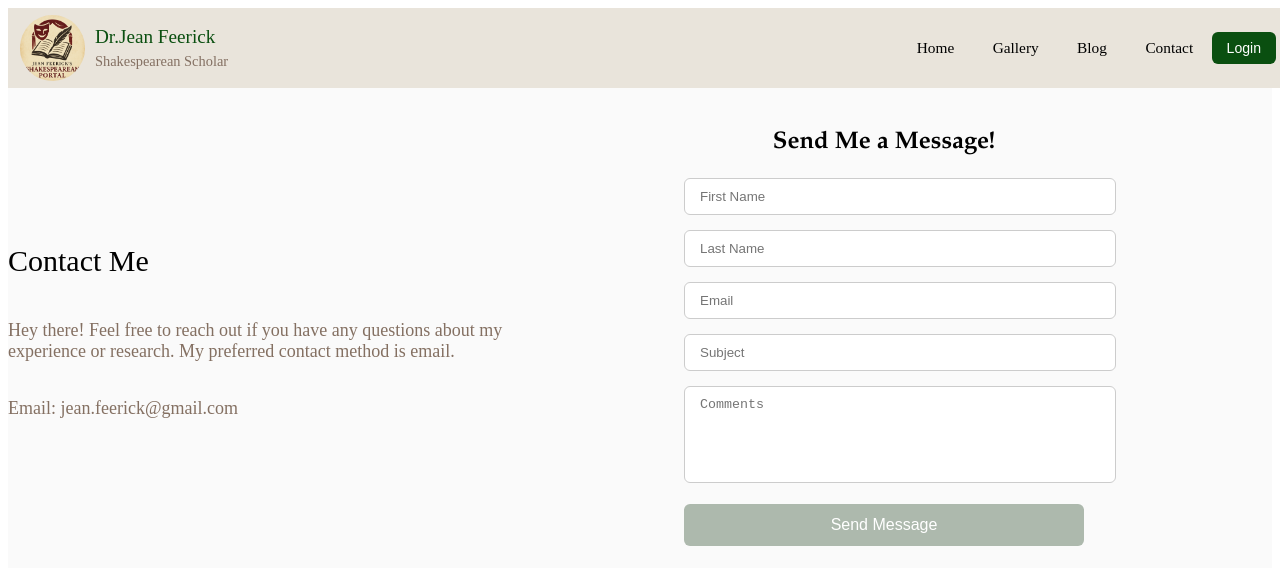
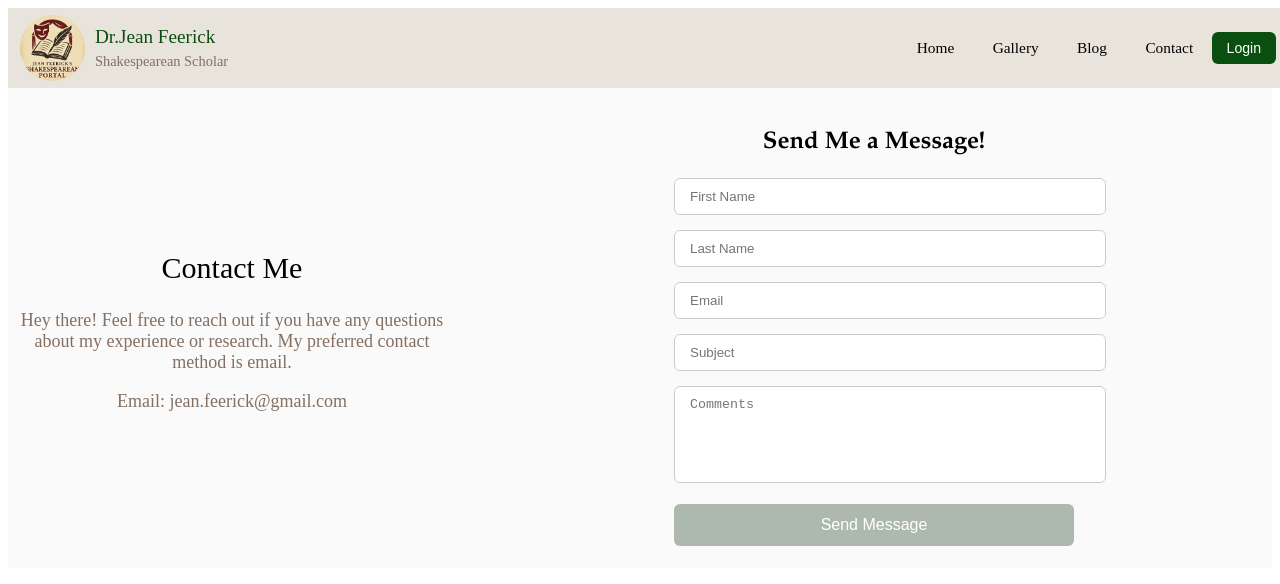
Before and after one commit to leblanbe/JFeerick, a React (Vite) app: page /contact in a window 1280 px wide. Shown: the top 584 px of the page. Built offline with nearby package versions, Linux system fonts and the light colour scheme.

Commit message:
modifications to contact page

```diff
--- a/src/pages/Contact.css
+++ b/src/pages/Contact.css
@@ -13,8 +13,13 @@
     justify-content: center;  /* centers the contact box */
     align-items: center;
 }
+.firsthalfcentered {
+    text-align: center;
+    width:80%;
+}
 
 .contact-box {
+    margin-right:20px;
     padding: 40px;
     width: 100%;
     max-width: 400px;
--- a/src/pages/Contact.jsx
+++ b/src/pages/Contact.jsx
@@ -8,11 +8,13 @@ function Contact() {
     <>
       <section className="section contact-background">
           <div className="firsthalf">
+            <div className="firsthalfcentered">
             <h1 className="text-big">Contact Me</h1>
             <p className="text-small">Hey there! Feel free to reach out if you have any questions about my experience or research. My preferred contact method is email.</p>
             <p className="text-small">
               Email: jean.feerick@gmail.com<br />
             </p>
+            </div>
           </div>
           <div className="secondhalf">
             <div className="contact-box">
```
